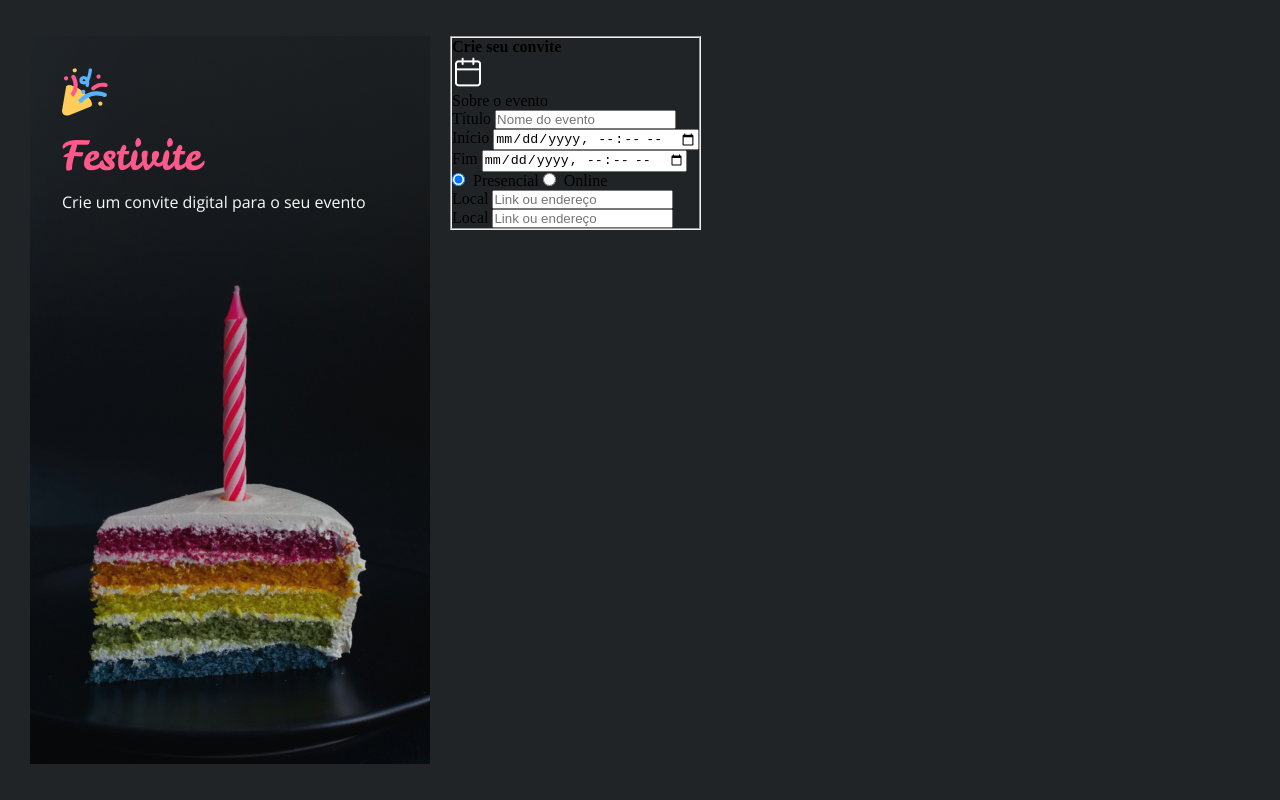
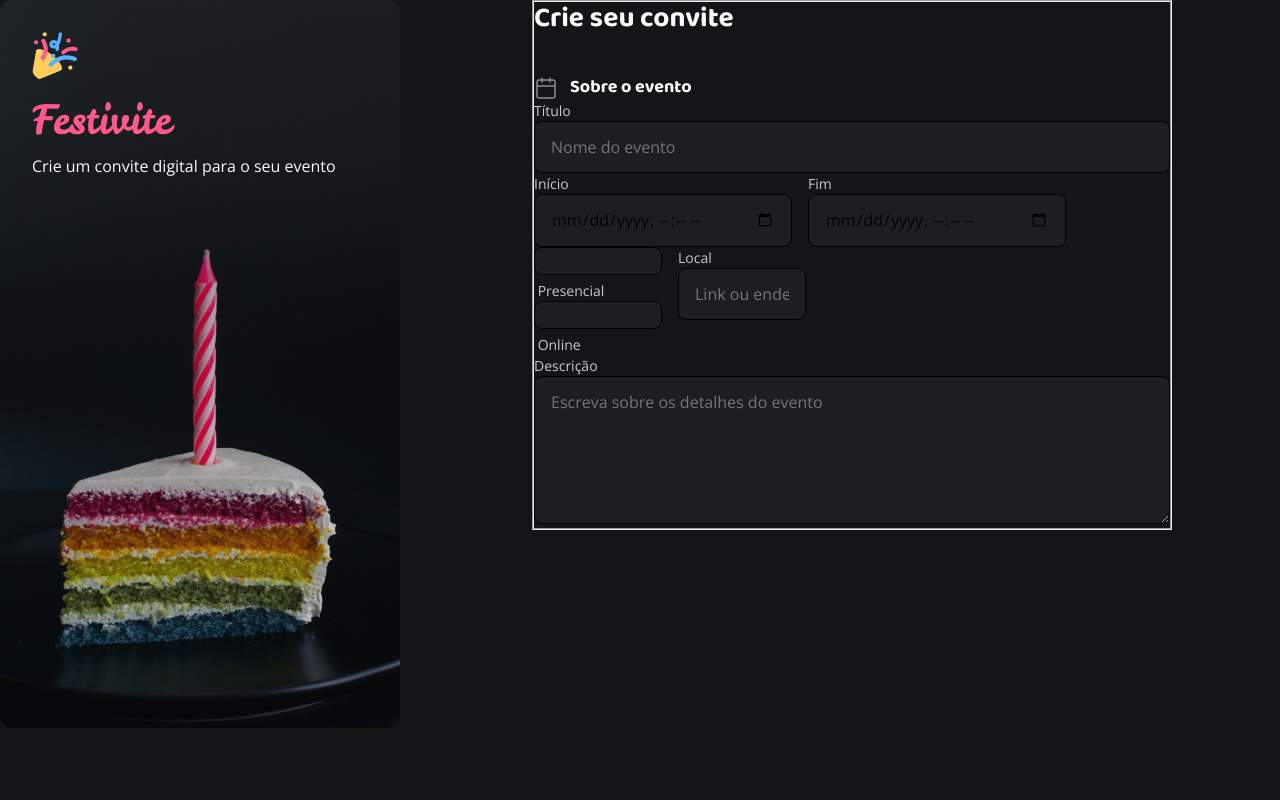
Before and after one commit to daniellydev/formulario_de_convite, a plain HTML site: page index.html in a window 1280 px wide. Drawn offline with nearby package versions, Linux system fonts and the light colour scheme.

Commit message:
feat: Configurando os inputs no css

```diff
--- a/index.html
+++ b/index.html
@@ -9,15 +9,15 @@
     <link
         href="https://fonts.googleapis.com/css2?family=Baloo+2:wght@400..800&family=Leckerli+One&family=Open+Sans:ital,wght@0,300..800;1,300..800&display=swap"
         rel="stylesheet">
-    <link rel="stylesheet" href="styles.css/index.css">
+    <link rel="stylesheet" href="styles/index.css">
     <title>Formulário de convite</title>
 </head>
 
 <body>
-    <div class="container">
-        <aside>
+    <div id="app">
+        <aside class="aside-container">
             <div class="banner">
-                <img src="assets/Background.png" alt="Bolo de festa" class="cake">
+                <img src="assets/Background.png" alt="Bolo de festa" class="img">
                 <img src="assets/icons/Logo.svg" alt="Ícone" class="icon">
                 <h1>Festivite</h1>
                 <h2>Crie um convite digital para o seu evento</h2>
@@ -26,29 +26,32 @@
         <main class="main-container">
             <fieldset class="about">
                 <strong>Crie seu convite</strong>
-                <figure>
-                    <img src="assets/icons/calendar.png" alt="Calendario">
+                <figure class="calendar">
+                    <img src="assets/icons/calendar.svg" alt="Calendario">
                     <figcaption>Sobre o evento</figcaption>
                 </figure>
-                <div class="title">
+                <div class="input-wrapper">
                     <label for="titulo">Título</label>
                     <input type="text" id="titulo" name="titulo" placeholder="Nome do evento">
                 </div>
+                <div class="flex">
                     <div class="flex-1">
-                    <div class="start">
+                        <div class="input-wrapper flex-1">
                             <label for="inicio">Início</label>
                             <input type="datetime-local" id="inicio" name="inicio">
                         </div>
                     </div>
-                <div class="flex-1">
-                    <div class="end">
+                    <div class="flex-2">
+                        <div class="input-wrapper">
                             <label for="fim">Fim</label>
                             <input type="datetime-local" id="fim" name="fim">
                         </div>
                     </div>
-                <div>
 
-                    <div class="toggle">
+                </div>
+                        <div class="flex">
+
+                            <div class="input-wrapper flex-1">
                                 <input type="radio" name="tipo" id="presencial" checked>
                                 <label for="presencial">
                                     <img src="./assets/icons/building.svg" alt="">
@@ -61,16 +64,17 @@
                                     <span>Online</span>
                                 </label>
                             </div>
-                </div>
                             <div class="flex-1">
-                    <div class="local">
+                                <div class="input-wrapper flex-2">
                                     <label for="local">Local</label>
                                     <input type="text" id="local" name="local" placeholder="Link ou endereço">
                                 </div>
                             </div>
-                <div class="description">
-                    <label for="descricao">Local</label>
-                    <input type="text" id="descricao" name="descricao" placeholder="Link ou endereço">
+                        </div>
+                    <div class="textarea-wrapper">
+                        <label for="info">Descrição</label>
+                        <textarea name="info" id="info" cols="30" rows="5"
+                            placeholder="Escreva sobre os detalhes do evento"></textarea>
                     </div>
             </fieldset>
 
--- a/styles.css/index.css
+++ /dev/null
@@ -1,2 +0,0 @@
-@import url(global.css);
-@import url(layout.css);
--- a/styles.css/layout.css
+++ /dev/null
@@ -1,62 +0,0 @@
-.container {
-    display: flex;
-    height: 45.5rem;
-    width: 76.25rem;
-    gap: 1.25rem;
-
-}
-
-body {
-    background: var(--shape-body);
-    display: flex;
-    justify-content: center;
-    align-items: center;
-    min-height: 100vh;
-
-}
-
-aside {
-    position: relative;
-
-    & .banner {
-        width: 33%;
-        object-fit: cover;
-    }
-
-    h1 {
-        position: absolute;
-        height: 9rem;
-        left: 2rem;
-        right: 2rem;
-        top: 6rem;
-        font: var(--text-logo-leckerlione);
-        color: var(--pink);
-    }
-
-    h2 {
-        font: var(--text-body-md-opensans);
-        color: var(--text-heading);
-        position: absolute;
-        height: 9rem;
-        left: 2rem;
-        right: 2rem;
-        top: 9.6rem;
-    }
-
-    & .icon {
-        position: absolute;
-        height: 9rem;
-        left: 2rem;
-        right: 2rem;
-        top: 2rem;
-        width: 2.86rem;
-        height: 3rem;
-    }
-
-}
-
-main {
-    & .form {
-        width: 67%;
-    }
-}
--- /dev/null
+++ b/styles/index.css
@@ -0,0 +1,3 @@
+@import url(global.css);
+@import url(layout.css);
+@import url(input.css);
--- /dev/null
+++ b/styles/input.css
@@ -0,0 +1,50 @@
+input,
+textarea {
+
+    appearance: none;
+    width: 100%;
+    border-radius: .5rem;
+    border: 1px solid;
+    background-color: var(--input-base);
+
+    padding: .81rem 1rem;
+    font: var(--text-body-md-opensans);
+}
+
+strong {
+    font: var(--text-heading-md-baloo2);
+    color: var(--text-heading);
+}
+
+.calendar {
+    display: flex;
+    align-items: center;
+    gap: .75rem;
+    margin-top: 2.5rem;
+
+    figcaption {
+        font: var(--text-heading-sm-baloo2);
+        color: var(--text-heading);
+    }
+}
+
+label{
+    font: var(--text-body-sm-opensans);
+    color: var(--text-body);
+}
+
+.flex {
+    display: flex;
+    justify-content: space-around;
+    gap: 1rem;
+    width: 17rem;
+}
+
+.flex-1{
+    flex: 1;
+}
+
+.flex-2 {
+
+    flex: 2;
+}
--- /dev/null
+++ b/styles/layout.css
@@ -0,0 +1,60 @@
+#app {
+    display: grid;
+    grid-template-columns: 40% 50%;
+    height: 100vh;
+    overflow: hidden;
+    gap: 1.25rem;
+
+}
+
+body {
+    background: var(--shape-background);
+
+}
+
+aside {
+
+
+    img {
+        position: relative;
+        border-radius: 0.75rem;
+    }
+
+    & .icon {
+
+        position: absolute;
+        top: 2rem;
+        right: 2rem;
+        left: 2rem;
+        width: 2.86rem;
+        height: 3rem;
+    }
+    h1 {
+        position: absolute;
+        font: var(--text-logo-leckerlione);
+        color: var(--pink);
+        top: 6rem;
+        right: 2rem;
+        height: 9rem;
+        left: 2rem;
+    }
+
+    h2 {
+        position: absolute;
+        font: var(--text-body-md-opensans);
+        color: var(--text-heading);
+        top: 9.6rem;
+        right: 2rem;
+        left: 2rem;
+    }
+
+}
+
+main {
+    overflow: auto;
+
+    & .main-container {
+
+
+    }
+}
```
Also changed, not shown: assets/icons/building-2.png (deleted), assets/icons/calendar.png (deleted), assets/icons/calendar.svg (added), assets/icons/check.png (deleted), assets/icons/circle-alert.png (deleted), assets/icons/contact.png (deleted), assets/icons/paintbrush-vertical.png (deleted), assets/icons/ticket.png (deleted), assets/icons/upload.png (deleted), assets/icons/video.png (deleted), styles/global.css (renamed from styles.css/global.css). Lines whose indentation alone changed are shown as unchanged.
